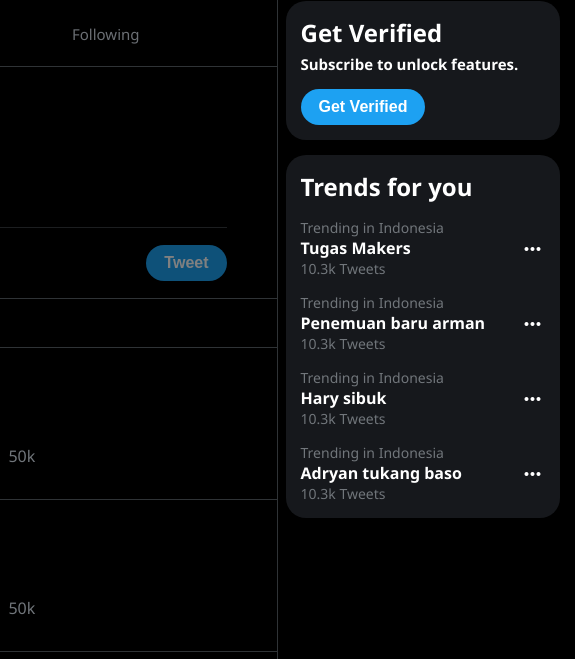
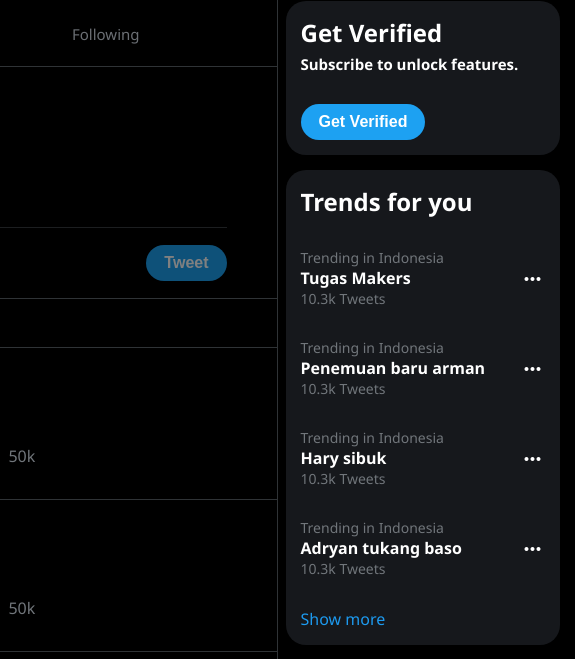
Before and after one commit to aprp19/Homework_NativeFrontend, a plain HTML site: page index.html in a window 1280 px wide. Shown: the part 66-725 px from the top of the page, 705-1280 px from the left. Drawn offline with nearby package versions, Linux system fonts and the light colour scheme.

Commit message:
Adjust padding
Took 26 minutes

```diff
--- a/index.html
+++ b/index.html
@@ -303,7 +303,7 @@
         </div>
 
         <div class="right-content-wrapper">
-            <div class="verified">
+            <div class="verified" style="padding-top: 15px">
                 <span class="title">
                     Get Verified
                 </span>
@@ -315,8 +315,8 @@
         </div>
 
         <div class="right-content-wrapper">
-            <div class="verified">
-                <span class="title">
+            <div class="verified" style="padding-bottom: 15px; padding-top: 15px">
+                <span class="title" style="padding-top: 15px;">
                     Trends for you
                 </span>
             </div>
@@ -325,32 +325,37 @@
                 <span class="sub-title">
                     Tugas Makers
                 </span>
-                <span class="material-symbols-outlined" style="display: inline-flex;top: 0; bottom: 0;float: right">more_horiz</span>
-                <span class="top-title" style="display: block">10.3k Tweets</span>
+                <span class="material-symbols-outlined icon" >more_horiz</span>
+                <span class="top-title" style="display: block; padding-bottom: 15px">10.3k Tweets</span>
             </div>
             <div class="content">
                 <span class="top-title" style="display: block">Trending in Indonesia</span>
                 <span class="sub-title">
                     Penemuan baru arman
                 </span>
-                <span class="material-symbols-outlined" style="display: inline-flex;top: 0; bottom: 0;float: right">more_horiz</span>
-                <span class="top-title" style="display: block">10.3k Tweets</span>
+                <span class="material-symbols-outlined icon" >more_horiz</span>
+                <span class="top-title" style="display: block; padding-bottom: 15px">10.3k Tweets</span>
             </div>
             <div class="content">
                 <span class="top-title" style="display: block">Trending in Indonesia</span>
                 <span class="sub-title">
                     Hary sibuk
                 </span>
-                <span class="material-symbols-outlined" style="display: inline-flex;top: 0; bottom: 0;float: right">more_horiz</span>
-                <span class="top-title" style="display: block">10.3k Tweets</span>
+                <span class="material-symbols-outlined icon">more_horiz</span>
+                <span class="top-title" style="display: block; padding-bottom: 15px">10.3k Tweets</span>
             </div>
             <div class="content">
                 <span class="top-title" style="display: block">Trending in Indonesia</span>
                 <span class="sub-title">
                     Adryan tukang baso
                 </span>
-                <span class="material-symbols-outlined" style="display: inline-flex;top: 0; bottom: 0;float: right">more_horiz</span>
-                <span class="top-title" style="display: block">10.3k Tweets</span>
+                <span class="material-symbols-outlined icon">more_horiz</span>
+                <span class="top-title" style="display: block; padding-bottom: 15px">10.3k Tweets</span>
+            </div>
+            <div class="content-more" style="padding-bottom: 15px;">
+                <span class="sub-title" style="color: #1d9aef;font-weight: normal; margin-top: 15px; padding-top: 15px">
+                    Show more
+                </span>
             </div>
         </div>
     </div>
--- a/style.css
+++ b/style.css
@@ -517,7 +517,6 @@ html.wf-active .profile-image-figure .profile-author-title {
 
 /**/
 .right-content-wrapper{
-    padding: 15px;
     margin-top: 15px;
     background-color: #16181c;
     border-radius: 20px;
@@ -529,15 +528,19 @@ html.wf-active .profile-image-figure .profile-author-title {
 
 .right-content-wrapper span{
     font-size: 24px;
+    padding-left: 15px;
 }
 
 .right-content-wrapper p{
     font-size: 15px;
     margin-top: 5px;
+    padding-left: 15px;
 }
 
 .right-content-wrapper button{
     padding: 9px 18px;
+    margin-left: 15px;
+    margin-bottom: 15px;
     border: none;
     outline: none;
     border-radius: 50px;
@@ -552,7 +555,12 @@ html.wf-active .profile-image-figure .profile-author-title {
 
 .right-content-wrapper .content {
     display: block;
-    margin-top: 15px;
+    padding-top: 15px;
+    width: 100%;
+}
+
+.right-content-wrapper .content:hover{
+    background-color: #1d1f23;
 }
 
 .right-content-wrapper .top-title{
@@ -561,6 +569,29 @@ html.wf-active .profile-image-figure .profile-author-title {
     font-weight: normal;
 }
 
+.right-content-wrapper .content .icon{
+    display: inline-flex;
+    top: 0;
+    bottom: 0;
+    float: right;
+    padding-right: 15px
+}
+
 .right-content-wrapper .content .sub-title{
     font-size: 16px;
 }
+
+.content-more {
+    display: block;
+    padding-top: 15px;
+    width: 100%;
+}
+.right-content-wrapper .content-more .sub-title{
+    font-size: 16px;
+}
+
+.content-more:hover{
+    background-color: #1d1f23;
+    border-bottom-left-radius: 20px;
+    border-bottom-right-radius: 20px;
+}
```
